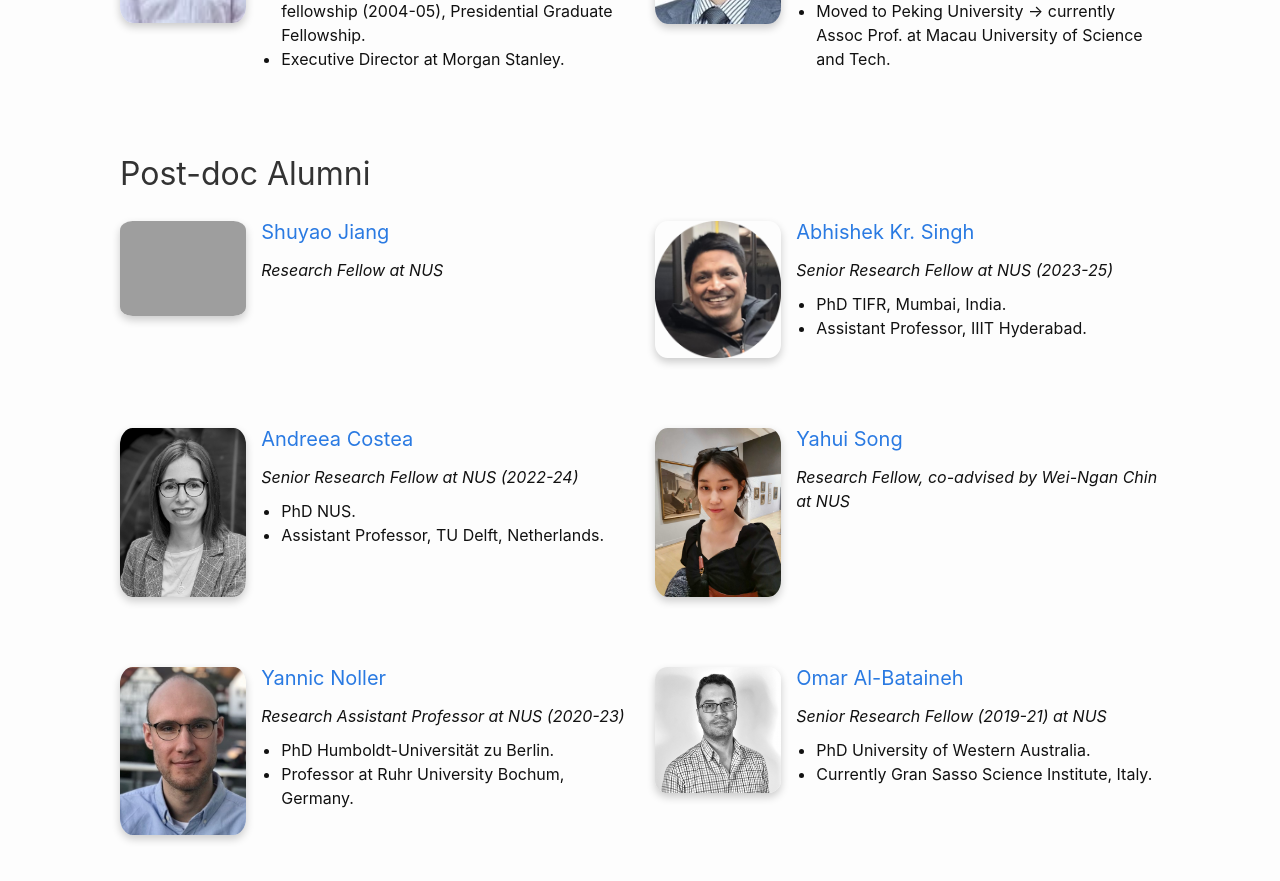
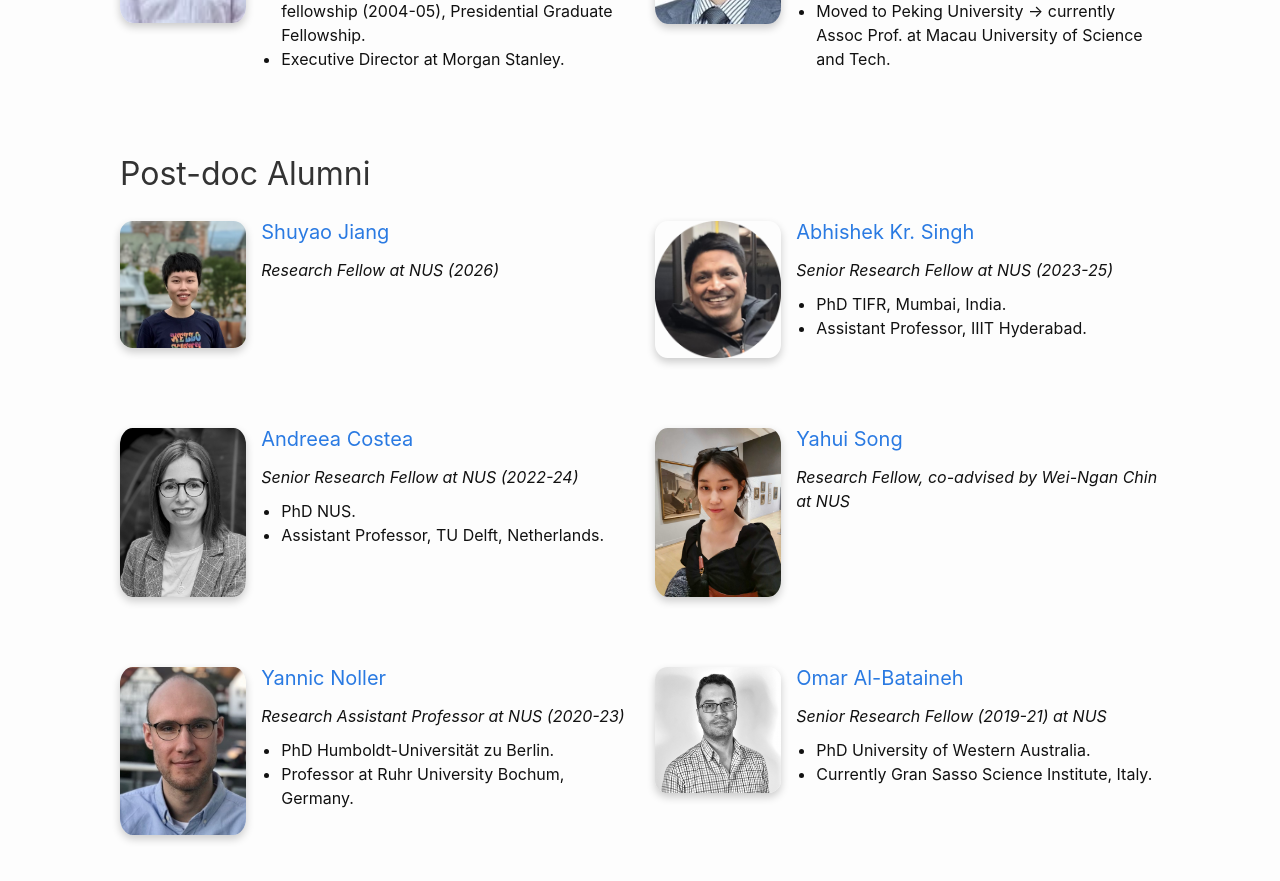
Before and after one commit to nus-tss/nus-tss.github.io, a Jekyll site: the page built from _pages/team.md, in a window 1280 px wide and 900 px high, scrolled down 5462 px. Shown: the top 881 px of the window. Built offline with Jekyll 4.4.1, drawn with Linux system fonts in a browser that asks for light colours; nearby versions of some CDN libraries.

Commit message:
Update postdoc-alumni.yml

```diff
--- a/_data/team/postdoc-alumni.yml
+++ b/_data/team/postdoc-alumni.yml
@@ -1,6 +1,7 @@
 - name: Shuyao Jiang
-  photo: shuyao.jpeg
+  photo: shuyao.jpg
   role-nus: Research Fellow
+  time-nus: 2026
   website: https://shuyaojiang.github.io/
 
 - name: Abhishek Kr. Singh
```
